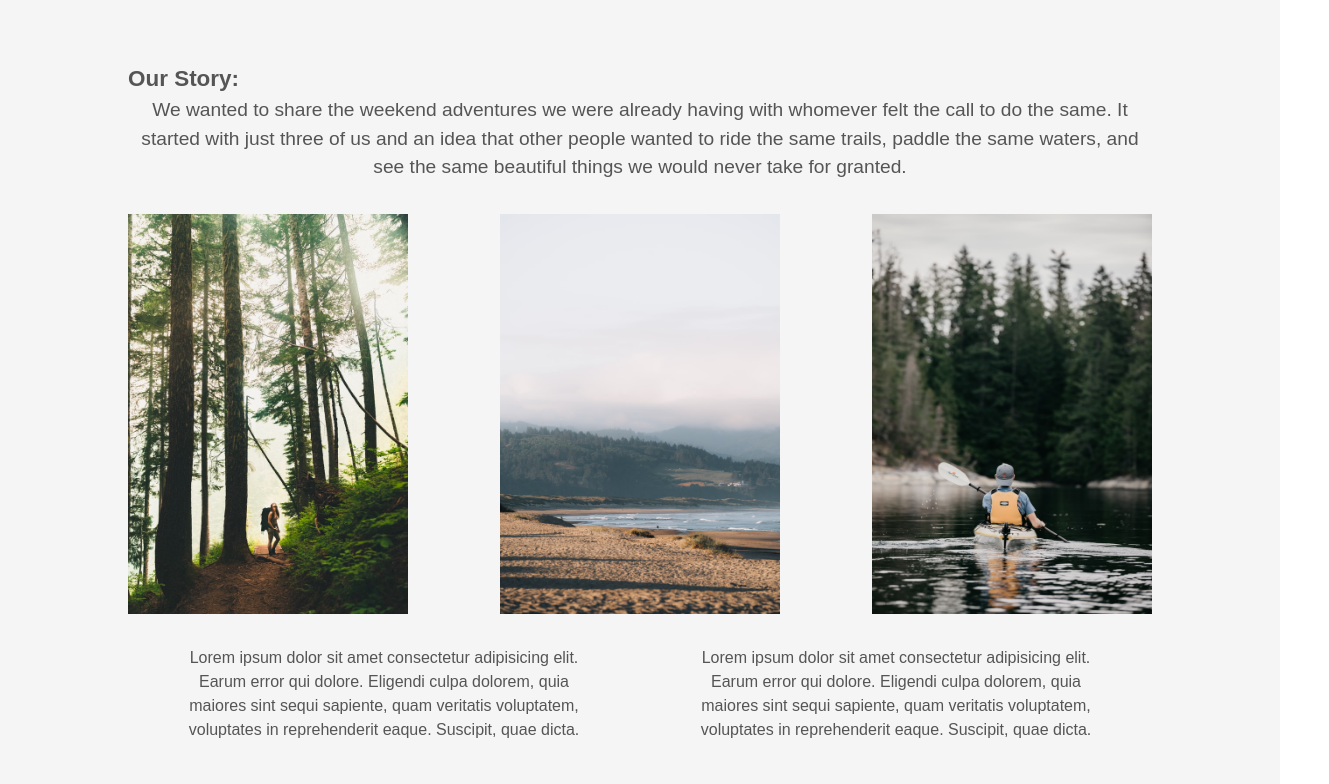
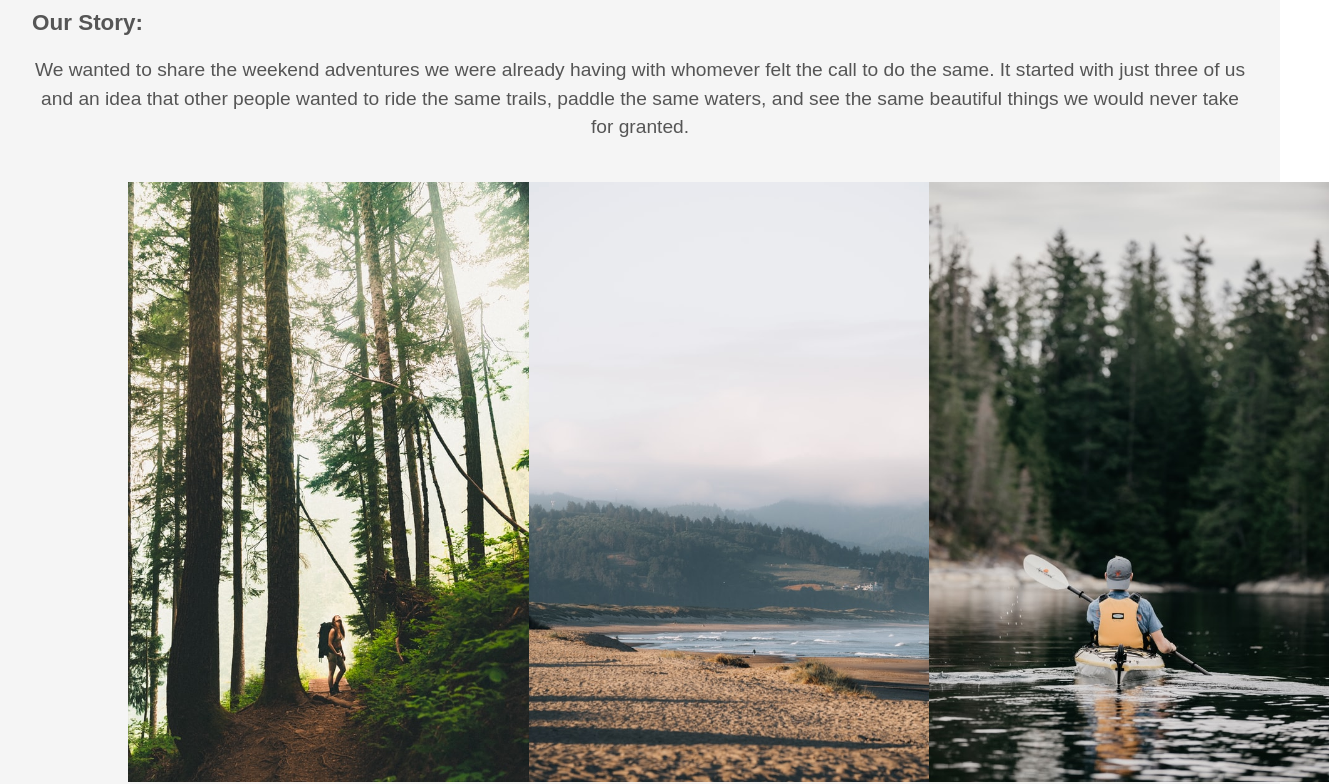
Before and after one commit to Lance77a/Puget_Blue, a plain HTML site: page about.html in a window 1280 px wide. Shown: the part 614-1398 px from the top of the page, 1329 px wide, since content can reach past the window. Drawn offline with Linux system fonts and the light colour scheme.

Commit message:
/about nearly finished. Requires more mobile tuning

```diff
--- a/assets/css/about.css
+++ b/assets/css/about.css
@@ -4,7 +4,6 @@ section {
 
 article {
     display: flex;
-    flex-direction: row;
     flex-wrap: wrap;
 
     text-align: center;
@@ -12,9 +11,9 @@ article {
 	font-weight: 300;
     line-height: 1.5;
 
-    width: 80%;
+    width: 100%;
     height: 100%;
-    margin: 5%;
+    margin: 0;
 }
 
 div h2 {
@@ -22,18 +21,12 @@ div h2 {
     text-align: center;
     font-size: 1.3rem;
     background-color: #3f51b599;
-    width: 35%;
+    width: 45%;
     margin: 0.2rem auto;
 }
 
 section:nth-of-type(1) {
     margin-top: 7rem;
-}
-
-
-.about-img {
-    height: 400px;
-    width: 280px;
 }
 
 .about-main {
@@ -47,24 +40,77 @@ section:nth-of-type(1) {
 .about {
     display: flex;
     flex-direction: column;
+    font-size: 1.2rem;
+}
 
-    font-size: 1rem;
+.about-img {
+    height: 300px;
+    width: auto;
 }
 
 .about-images {
     display: flex;
-    justify-content: space-between;
     width: 100%;
-
-    margin: 2rem 0;
 }
 
 .about-aside {
     display: flex;
-    flex-flow: row;
-    justify-content: space-around;
+    flex-direction: column;
+    align-items: center;
 }
 
 .about-aside p {
-    width: 40%;
+    width: 80%;
 }
+
+.about-aside p:nth-of-type(1) {
+    order: 1;
+}
+
+@media (min-width: 755px) {
+
+    article {
+        width: 100%;
+        margin: 0;
+    }
+
+    article h1, p{
+        margin: 0.5rem 2.5%;
+    }
+
+    .about-images {
+        margin: 0;
+        width: 100%;
+        justify-content: space-evenly;
+    }
+
+    .about-img {
+        height: 375px;
+        width: auto;
+    }
+
+    .about-aside {
+        flex-direction: row;
+        justify-content: space-evenly;
+    }
+    .about-aside p {
+        width: 40%;
+    }
+}
+
+@media (min-width: 925px) {
+    .about {
+        align-items: center;
+    }
+    .about-images {
+        width: 80%;
+        margin: 2rem 0;
+    }
+    .about-img {
+        height: 600px;
+        width: auto;
+    }
+    .about-aside p {
+        width: 30%;
+    }
+}
```
